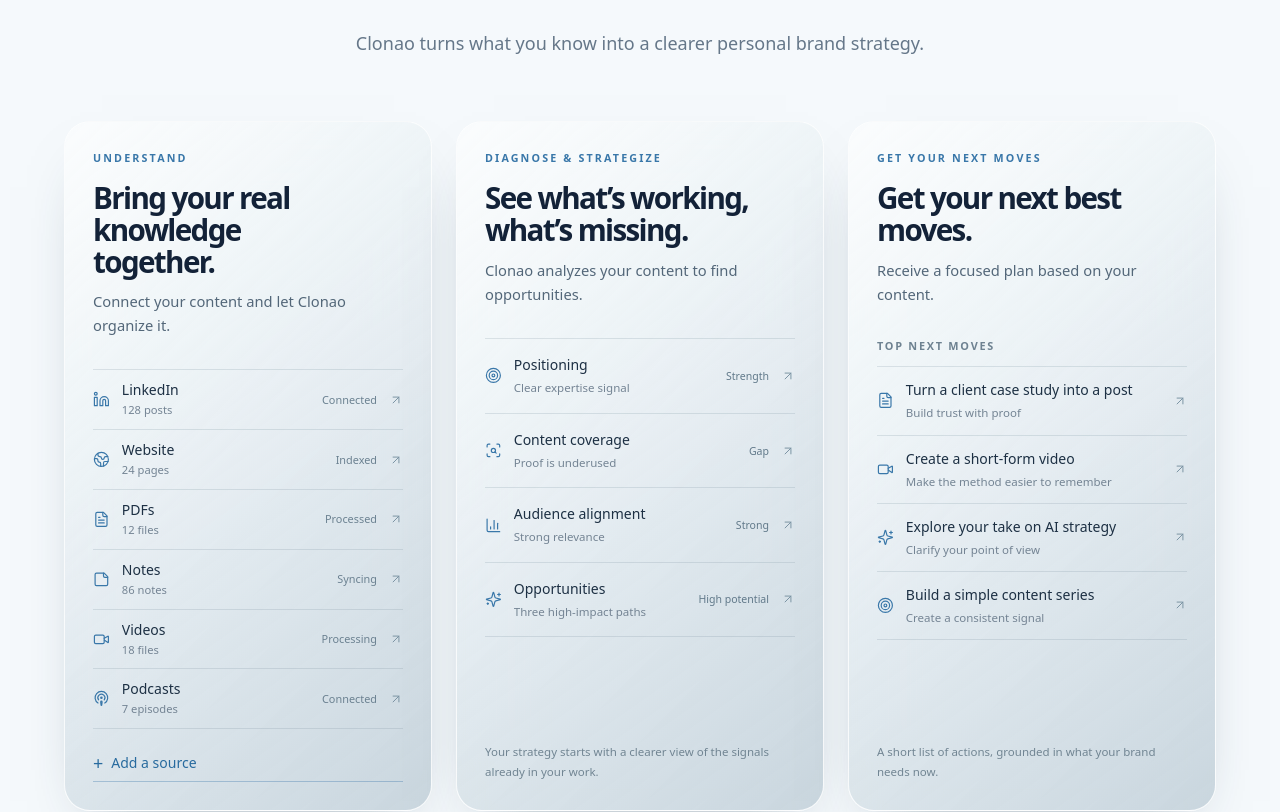
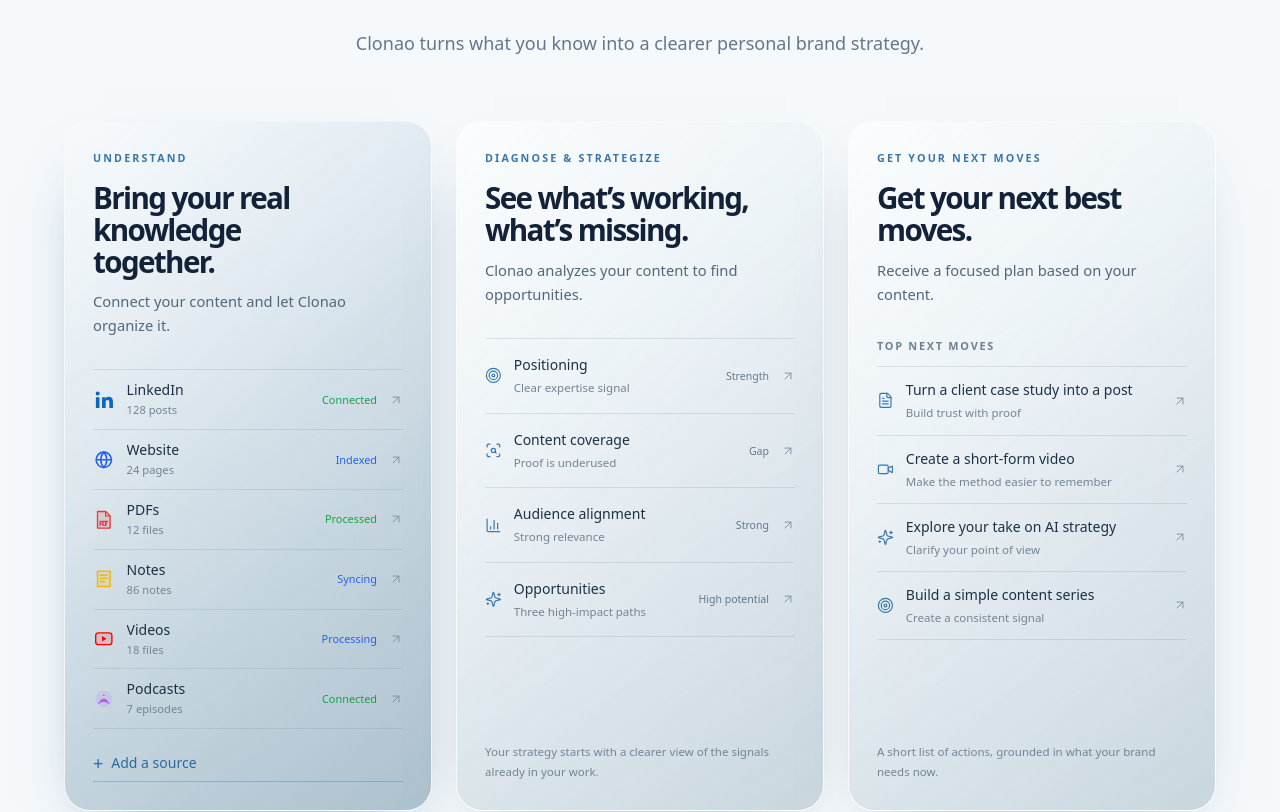
Before and after one commit to veokleo-create07/linkeldn.tool.100k, a Next.js app: page / in a window 1280 px wide. Shown: the part 2913-3725 px from the top of the page. Built offline with nearby package versions, Linux system fonts and the light colour scheme.

Commit message:
refine: add branded source icons to understand card

```diff
--- a/src/components/marketing/intelligence-loop.tsx
+++ b/src/components/marketing/intelligence-loop.tsx
@@ -2,9 +2,6 @@
   ArrowUpRight,
   BarChart3,
   FileText,
-  Globe2,
-  Linkedin,
-  Podcast,
   ScanSearch,
   Sparkles,
   StickyNote,
@@ -12,13 +9,15 @@
   Video,
 } from "lucide-react";
 
+type SourceKind = "linkedin" | "website" | "pdf" | "notes" | "video" | "podcast";
+
 const sources = [
-  { name: "LinkedIn", icon: Linkedin, count: "128 posts", status: "Connected" },
-  { name: "Website", icon: Globe2, count: "24 pages", status: "Indexed" },
-  { name: "PDFs", icon: FileText, count: "12 files", status: "Processed" },
-  { name: "Notes", icon: StickyNote, count: "86 notes", status: "Syncing" },
-  { name: "Videos", icon: Video, count: "18 files", status: "Processing" },
-  { name: "Podcasts", icon: Podcast, count: "7 episodes", status: "Connected" },
+  { name: "LinkedIn", kind: "linkedin", color: "#0A66C2", count: "128 posts", status: "Connected", statusColor: "#16A34A" },
+  { name: "Website", kind: "website", color: "#2563EB", count: "24 pages", status: "Indexed", statusColor: "#2563EB" },
+  { name: "PDFs", kind: "pdf", color: "#E53935", count: "12 files", status: "Processed", statusColor: "#16A34A" },
+  { name: "Notes", kind: "notes", color: "#F4B400", count: "86 notes", status: "Syncing", statusColor: "#2563EB" },
+  { name: "Videos", kind: "video", color: "#FF0000", count: "18 files", status: "Processing", statusColor: "#2563EB" },
+  { name: "Podcasts", kind: "podcast", color: "#A855F7", count: "7 episodes", status: "Connected", statusColor: "#16A34A" },
 ] as const;
 
 const diagnosis = [
@@ -41,15 +40,21 @@
   description,
   children,
   footer,
+  surface = "default",
 }: {
   label: string;
   title: string;
   description: string;
   children: React.ReactNode;
   footer?: React.ReactNode;
+  surface?: "default" | "understand";
 }) {
+  const surfaceClass = surface === "understand"
+    ? "bg-[linear-gradient(145deg,rgba(230,240,247,0.96),rgba(169,190,204,0.86))] shadow-[0_30px_66px_-36px_rgba(20,65,103,0.6)]"
+    : "bg-[linear-gradient(145deg,rgba(241,247,250,0.9),rgba(202,215,223,0.72))] shadow-[0_28px_62px_-38px_rgba(30,55,73,0.52)]";
+
   return (
-    <article className="group relative flex h-full min-h-[42rem] flex-col overflow-hidden rounded-[1.625rem] border border-white/80 bg-[linear-gradient(145deg,rgba(241,247,250,0.9),rgba(202,215,223,0.72))] p-6 shadow-[0_28px_62px_-38px_rgba(30,55,73,0.52)] backdrop-blur-2xl transition-transform duration-500 hover:-translate-y-1 sm:p-7">
+    <article className={`group relative flex h-full min-h-[42rem] flex-col overflow-hidden rounded-[1.625rem] border border-white/80 ${surfaceClass} p-6 backdrop-blur-2xl transition-transform duration-500 hover:-translate-y-1 sm:p-7`}>
       <div className="pointer-events-none absolute inset-0 bg-[linear-gradient(135deg,rgba(255,255,255,0.62),rgba(255,255,255,0.08)_48%,rgba(133,157,173,0.16))]" />
       <div className="relative z-10 flex h-full flex-col">
         <div>
@@ -64,18 +69,44 @@
   );
 }
 
+function SourceIcon({ kind, color }: { kind: SourceKind; color: string }) {
+  const common = { "aria-hidden": true, className: "size-[1.35rem] shrink-0", style: { color } };
+
+  if (kind === "linkedin") {
+    return <svg {...common} viewBox="0 0 24 24" fill="currentColor"><path d="M5.2 7.35A2.25 2.25 0 1 0 5.2 2.85a2.25 2.25 0 0 0 0 4.5ZM3.2 21.15h4V9.05h-4v12.1ZM9.65 9.05h3.84v1.65h.06c.54-1.03 1.85-2.12 3.8-2.12 4.06 0 4.81 2.67 4.81 6.15v6.42h-4v-5.69c0-1.36-.03-3.11-1.9-3.11-1.91 0-2.2 1.49-2.2 3.01v5.79h-4V9.05Z" /></svg>;
+  }
+
+  if (kind === "website") {
+    return <svg {...common} viewBox="0 0 24 24" fill="none" stroke="currentColor" strokeWidth="1.8"><circle cx="12" cy="12" r="8.5" /><path d="M3.8 12h16.4M12 3.5c2.2 2.3 3.3 5.13 3.3 8.5S14.2 18.2 12 20.5C9.8 18.2 8.7 15.37 8.7 12S9.8 5.8 12 3.5Z" /></svg>;
+  }
+
+  if (kind === "pdf") {
+    return <svg {...common} viewBox="0 0 24 24" fill="none"><path d="M5 2.75h9.1L19 7.65v13.6H5V2.75Z" fill="currentColor" opacity=".16" /><path d="M14 2.75v5h5M7.8 16.8h1.35c1.2 0 1.93-.58 1.93-1.55 0-.96-.73-1.54-1.93-1.54H7.8v4.64m3.35 0v-4.64h1.2c1.55 0 2.45.86 2.45 2.32 0 1.47-.9 2.32-2.45 2.32h-1.2m5.2-4.64h-2.35v4.64" stroke="currentColor" strokeWidth="1.25" strokeLinecap="round" strokeLinejoin="round" /><path d="M5 2.75h9.1L19 7.65v13.6H5V2.75Z" stroke="currentColor" strokeWidth="1.45" strokeLinejoin="round" /></svg>;
+  }
+
+  if (kind === "notes") {
+    return <svg {...common} viewBox="0 0 24 24" fill="none"><path d="M5 3.5h14v17H5z" fill="currentColor" opacity=".18" /><path d="M5 3.5h14v17H5zM8 8h8M8 11.5h8M8 15h5" stroke="currentColor" strokeWidth="1.6" strokeLinecap="round" strokeLinejoin="round" /></svg>;
+  }
+
+  if (kind === "video") {
+    return <svg {...common} viewBox="0 0 24 24" fill="none"><rect x="3" y="5.5" width="18" height="13" rx="3" fill="currentColor" opacity=".14" /><rect x="3" y="5.5" width="18" height="13" rx="3" stroke="currentColor" strokeWidth="1.5" /><path d="m10 9 5 3.05L10 15.1V9Z" fill="currentColor" /></svg>;
+  }
+
+  return <svg {...common} viewBox="0 0 24 24" fill="none" stroke="currentColor" strokeWidth="1.55"><circle cx="12" cy="12" r="8.5" fill="currentColor" opacity=".12" /><path d="M8.8 14.2a4.8 4.8 0 0 1 6.4 0M6.5 16.7a8.2 8.2 0 0 1 11 0M12 8.2h.01" strokeLinecap="round" /><circle cx="12" cy="8.2" r=".8" fill="currentColor" stroke="none" /></svg>;
+}
+
 function UnderstandCard() {
   return (
-    <CardShell label="Understand" title="Bring your real knowledge together." description="Connect your content and let Clonao organize it.">
+    <CardShell surface="understand" label="Understand" title="Bring your real knowledge together." description="Connect your content and let Clonao organize it.">
       <div className="divide-y divide-[#6f8797]/20 border-y border-[#6f8797]/20">
-        {sources.map(({ name, icon: Icon, count, status }) => (
+        {sources.map(({ name, kind, color, count, status, statusColor }) => (
           <div key={name} className="flex min-h-[3.35rem] items-center gap-3 py-2.5">
-            <Icon aria-hidden="true" className="size-[1.05rem] shrink-0 text-[#3977a9]" strokeWidth={1.7} />
+            <SourceIcon kind={kind} color={color} />
             <div className="min-w-0 flex-1">
               <p className="truncate text-sm font-medium text-[#1d3044]">{name}</p>
               <p className="mt-0.5 text-[0.7rem] text-[#748494]">{count}</p>
             </div>
-            <span className="hidden text-[0.68rem] text-[#6b8191] min-[390px]:block">{status}</span>
+            <span className="hidden text-[0.68rem] min-[390px]:block" style={{ color: statusColor }}>{status}</span>
             <ArrowUpRight aria-hidden="true" className="size-3.5 shrink-0 text-[#7b93a3] transition-transform duration-300 group-hover:translate-x-0.5 group-hover:-translate-y-0.5" strokeWidth={1.7} />
           </div>
         ))}
```
